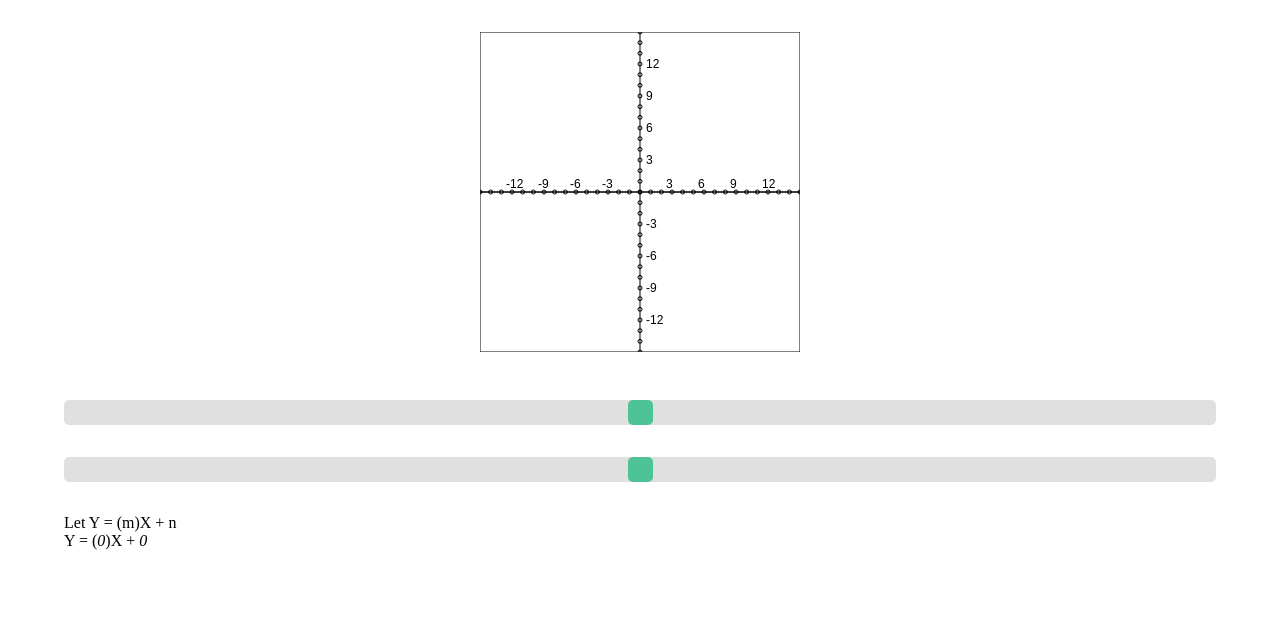
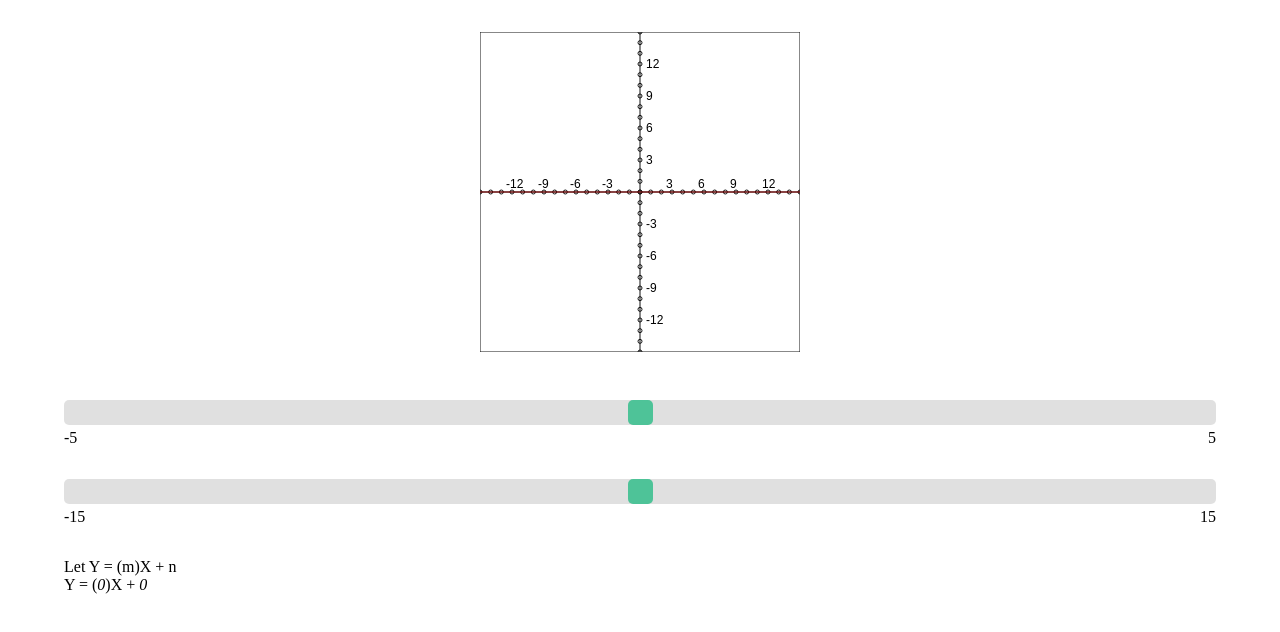
Before and after one commit to IshaqJunejo/Riyazi-Visualisation, a plain HTML site: page linear-equation.html in a window 1280 px wide. Drawn offline with Linux system fonts and the light colour scheme.

Commit message:
Made a few small changes to style of the project!

```diff
--- a/Pythagorean-Theorem.html
+++ b/Pythagorean-Theorem.html
@@ -4,6 +4,7 @@
     <meta charset="UTF-8">
     <meta name="viewport" content="width=device-width, initial-scale=1.0">
     <link rel="stylesheet" href="Styles/Main.css">
+    <link rel="stylesheet" href="Styles/Sliders.css">
     <title>Pythagorean Theorem</title>
 </head>
 <body>
@@ -11,9 +12,21 @@
         <canvas id="canvas-1" width="320" height="320"></canvas>
         <canvas id="canvas-2" width="320" height="320"></canvas>
     </div>
-    <div class="sliders">
-        <input type="range" min="50" max="120" value="100" class="slider" id="slider-1">
-        <input type="range" min="50" max="120" value="100" class="slider" id="slider-2">
+    <div class="sliders-container">
+        <div class="slider-container">
+            <input type="range" min="50" max="120" value="100" class="slider" id="slider-1">
+            <ul>
+                <li id="min"></li>
+                <li id="max"></li>
+            </ul>
+        </div>
+        <div class="slider-container">
+            <input type="range" min="50" max="120" value="100" class="slider" id="slider-2">
+            <ul>
+                <li id="min"></li>
+                <li id="max"></li>
+            </ul>
+        </div>
     </div>
     <div class="content">
         <p>Base = <em id="value-2"></em></p>
@@ -23,5 +36,6 @@
     </div>
     <script src="Scripts/Main.js"></script>
     <script src="Scripts/Pythagorean.js"></script>
+    <script src="Scripts/Slider.js"></script>
 </body>
 </html>
--- a/Scripts/Linear-eq.js
+++ b/Scripts/Linear-eq.js
@@ -5,7 +5,17 @@ let factor = canvas_1.width / 30;
 let m;
 let n;
 
+let slider_2 = document.querySelector("#slider-2");
+let output_2 = document.querySelector("#value-2");
+output_2.innerHTML = slider_2.value;
+
 updateValues();
+
+slider_2.oninput = function()
+{
+    output_2.innerHTML = this.value;
+    updateValues();
+}
 
 function updateValues()
 {
@@ -23,6 +33,8 @@ function updateValues()
 
 function drawCoordinates()
 {
+    ctx_1.strokeStyle = "#111";
+
     // Rectangle Around
     ctx_1.strokeRect(0, 0, canvas_1.width, canvas_1.height);
 
@@ -86,6 +98,8 @@ function drawFunction()
 
 function drawLine()
 {
+    ctx_1.strokeStyle = "#8b0000";
+
     ctx_1.beginPath();
     ctx_1.moveTo(0, -yRight + canvas_1.height / 2);
     ctx_1.lineTo(canvas_1.width, -yLeft + canvas_1.height / 2);
--- a/Scripts/Main.js
+++ b/Scripts/Main.js
@@ -5,14 +5,11 @@ let ctx_1 = canvas_1.getContext("2d");
 
 // Sliders
 let slider_1 = document.querySelector("#slider-1");
-let slider_2 = document.querySelector("#slider-2");
 
 // Output
 let output_1 = document.querySelector("#value-1");
-let output_2 = document.querySelector("#value-2");
 
 output_1.innerHTML = slider_1.value;
-output_2.innerHTML = slider_2.value;
 
 // Updating Slider Value
 slider_1.oninput = function()
@@ -20,9 +17,3 @@ slider_1.oninput = function()
     output_1.innerHTML = this.value;
     updateValues();
 }
-
-slider_2.oninput = function()
-{
-    output_2.innerHTML = this.value;
-    updateValues();
-}
--- /dev/null
+++ b/Scripts/Slider.js
@@ -0,0 +1,11 @@
+let sliders = document.querySelectorAll(".slider-container");
+
+for (i = 0; i <= sliders.length; i++)
+{
+    let minValue = sliders[i].querySelector("#min");
+    let maxValue = sliders[i].querySelector("#max");
+    let rangeSlider = sliders[i].querySelector(".slider");
+
+    minValue.innerHTML = rangeSlider.min;
+    maxValue.innerHTML = rangeSlider.max;
+}
--- a/Styles/Main.css
+++ b/Styles/Main.css
@@ -11,49 +11,6 @@
     flex-direction: row;
     justify-content: space-around;
     margin-top: 32px;
-}
-
-.sliders
-{
-    display: flex;
-    flex-direction: column;
-    margin-top: 32px;
-}
-
-.sliders .slider
-{
-    display: block;
-    width: 90%;
-    margin: 16px auto;
-    appearance: none;
-    height: 25px;
-    border-radius: 5px;
-    background: #d3d3d3;
-    outline: none;
-    opacity: 0.7;
-    transition: 0.2s;
-}
-
-.slider:hover
-{
-    opacity: 1.0;
-}
-
-.slider::-webkit-slider-thumb
-{
-    -webkit-appearance: none;
-    appearance: none;
-    width: 25px;
-    height: 25px;
-    border-radius: 5px;
-    background: #04AA6D;
-}
-
-.slider::-moz-range-thumb
-{
-    width: 25px;
-    height: 25px;
-    background: #04AA6D;
 }
 
 .value
--- /dev/null
+++ b/Styles/Sliders.css
@@ -0,0 +1,55 @@
+.sliders-container
+{
+    display: flex;
+    flex-direction: column;
+    margin-top: 32px;
+}
+
+.sliders-container .slider-container
+{
+    display: block;
+    width: 90%;
+    margin: 16px auto;
+}
+
+.sliders-container .slider-container .slider
+{
+    width: 100%;
+    appearance: none;
+    height: 25px;
+    border-radius: 5px;
+    background: #d3d3d3;
+    outline: none;
+    opacity: 0.7;
+    transition: 0.2s;
+}
+
+.sliders-container .slider-container ul
+{
+    list-style-type: none;
+    display: flex;
+    flex-direction: row;
+    justify-content: space-between;
+}
+
+.slider:hover
+{
+    opacity: 1.0;
+}
+
+.slider::-webkit-slider-thumb
+{
+    -webkit-appearance: none;
+    appearance: none;
+    width: 25px;
+    height: 25px;
+    border-radius: 5px;
+    background: #04AA6D;
+}
+
+.slider::-moz-range-thumb
+{
+    width: 25px;
+    height: 25px;
+    background: #04AA6D;
+}
--- a/linear-equation.html
+++ b/linear-equation.html
@@ -4,15 +4,28 @@
     <meta charset="UTF-8">
     <meta name="viewport" content="width=device-width, initial-scale=1.0">
     <link rel="stylesheet" href="Styles/Main.css">
+    <link rel="stylesheet" href="Styles/Sliders.css">
     <title>Linear Equation</title>
 </head>
 <body>
     <div class="visual">
         <canvas id="canvas-1" width="320" height="320"></canvas>
     </div>
-    <div class="sliders">
-        <input type="range" min="-15" max="15" value="0" class="slider" id="slider-1">
-        <input type="range" min="-15" max="15" value="0" class="slider" id="slider-2">
+    <div class="sliders-container">
+        <div class="slider-container">
+            <input type="range" min="-5" max="5" value="0" class="slider" id="slider-1">
+            <ul>
+                <li id="min"></li>
+                <li id="max"></li>
+            </ul>
+        </div>
+        <div class="slider-container">
+            <input type="range" min="-15" max="15" value="0" class="slider" id="slider-2">
+            <ul>
+                <li id="min"></li>
+                <li id="max"></li>
+            </ul>
+        </div>
     </div>
     <div class="content">
         <p>Let Y = (m)X + n</p>
@@ -20,5 +33,6 @@
     </div>
     <script src="Scripts/Main.js"></script>
     <script src="Scripts/Linear-eq.js"></script>
+    <script src="Scripts/Slider.js"></script>
 </body>
 </html>
```
Also changed, not shown: Scripts/Pythagorean.js (+10 -0 lines), Unit-Circle.html (+10 -4 lines), index.html (+1 -1 lines).
